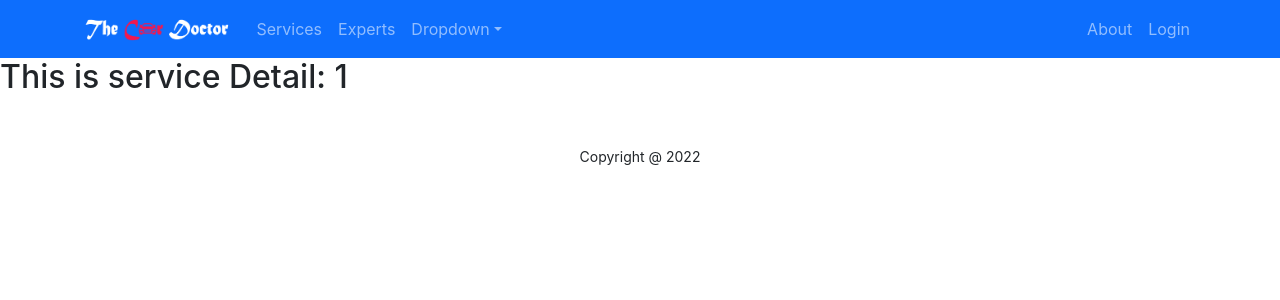
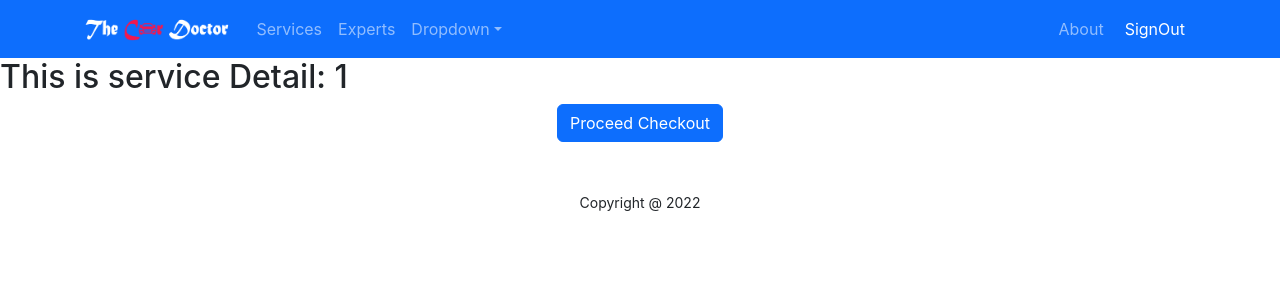
Before and after one commit to Hasanat902/car-repairing-client, a React (Create React App) app: page /service/1 in a window 1280 px wide. Shown: the top 300 px of the page. Built offline with nearby package versions, Linux system fonts and the light colour scheme; no server answers; sample sign-in values are in the browser's storage.

Commit message:
added signout method

```diff
--- a/src/App.js
+++ b/src/App.js
@@ -8,6 +8,8 @@ import ServiceDetail from './Pages/ServiceDetail/ServiceDetail';
 import NotFound from './Pages/Shared/NotFound/NotFound';
 import Login from './Pages/Login/Login/Login';
 import Register from './Pages/Login/Register/Register';
+import RequireAuth from './Pages/Login/RequireAuth/RequireAuth';
+import Checkout from './Pages/Checkout/Checkout/Checkout';
 
 function App() {
   return (
@@ -20,6 +22,11 @@ function App() {
         <Route path="/about" element={<About></About>}></Route>
         <Route path="/login" element={<Login></Login>}></Route>
         <Route path="/register" element={<Register></Register>}></Route>
+        <Route path="/checkout" element={
+          <RequireAuth>
+            <Checkout></Checkout>
+          </RequireAuth>
+        }></Route>
         <Route path="*" element={<NotFound></NotFound>}></Route>
       </Routes>
       <Footer></Footer>
--- /dev/null
+++ b/src/Pages/Checkout/Checkout/Checkout.js
@@ -0,0 +1,11 @@
+import React from 'react';
+
+const Checkout = () => {
+    return (
+        <div>
+            <h2>Please checkout your product</h2>
+        </div>
+    );
+};
+
+export default Checkout;
--- a/src/Pages/Login/Login/Login.js
+++ b/src/Pages/Login/Login/Login.js
@@ -1,7 +1,7 @@
 import React, { useRef } from "react";
 import { Form, Button } from "react-bootstrap";
 import { useSignInWithEmailAndPassword } from "react-firebase-hooks/auth";
-import { useNavigate, Link } from "react-router-dom";
+import { useNavigate, Link, useLocation } from "react-router-dom";
 import auth from "../../../firebase.init";
 
 const Login = () => {
@@ -9,6 +9,9 @@ const Login = () => {
     const emailRef = useRef();
     const passwordRef = useRef();
     const navigate = useNavigate();
+    const location = useLocation();
+
+    const from = location.state?.from?.pathname || "/";
 
     const [
         signInWithEmailAndPassword,
@@ -18,7 +21,7 @@ const Login = () => {
       ] = useSignInWithEmailAndPassword(auth);
 
       if(user){
-        navigate('/home');
+        navigate(from, {replace: true});
       }
 
     const handleSubmit = event => {
--- a/src/Pages/ServiceDetail/ServiceDetail.js
+++ b/src/Pages/ServiceDetail/ServiceDetail.js
@@ -1,5 +1,5 @@
 import React from 'react';
-import { useParams } from 'react-router-dom';
+import { useParams, Link } from 'react-router-dom';
 
 const ServiceDetail = () => {
 
@@ -8,6 +8,11 @@ const ServiceDetail = () => {
     return (
         <div>
             <h2>This is service Detail: {serviceId}</h2>
+            <div className='text-center'>
+                <Link to="/checkout">
+                    <button className='btn btn-primary'>Proceed Checkout</button>
+                </Link>
+            </div>
         </div>
     );
 };
--- a/src/Pages/Shared/Header/Header.js
+++ b/src/Pages/Shared/Header/Header.js
@@ -1,10 +1,20 @@
+import { signOut } from "firebase/auth";
 import React from "react";
 import { Navbar, Container, Nav, NavDropdown } from "react-bootstrap";
+import { useAuthState } from "react-firebase-hooks/auth";
 import { Link } from "react-router-dom";
+import auth from "../../../firebase.init";
 
 import logo from '../../../images/logo.png';
 
 const Header = () => {
+
+  const [user] = useAuthState(auth);
+
+  const handleSignOut = () => {
+    signOut(auth);
+  }
+
   return (
     <>
       <Navbar collapseOnSelect expand="lg" sticky="top" bg="primary" variant="dark">
@@ -31,9 +41,13 @@ const Header = () => {
           </Nav>
           <Nav>
             <Nav.Link as={Link} to="about">About</Nav.Link>
-            <Nav.Link as={Link} to="login">
+            {
+              user ?
+              <button className="btn btn-link text-white text-decoration-none" onClick={handleSignOut}>SignOut</button>
+              :
+              <Nav.Link as={Link} to="login">
               Login
-            </Nav.Link>
+            </Nav.Link>}
           </Nav>
         </Navbar.Collapse>
       </Container>
```
